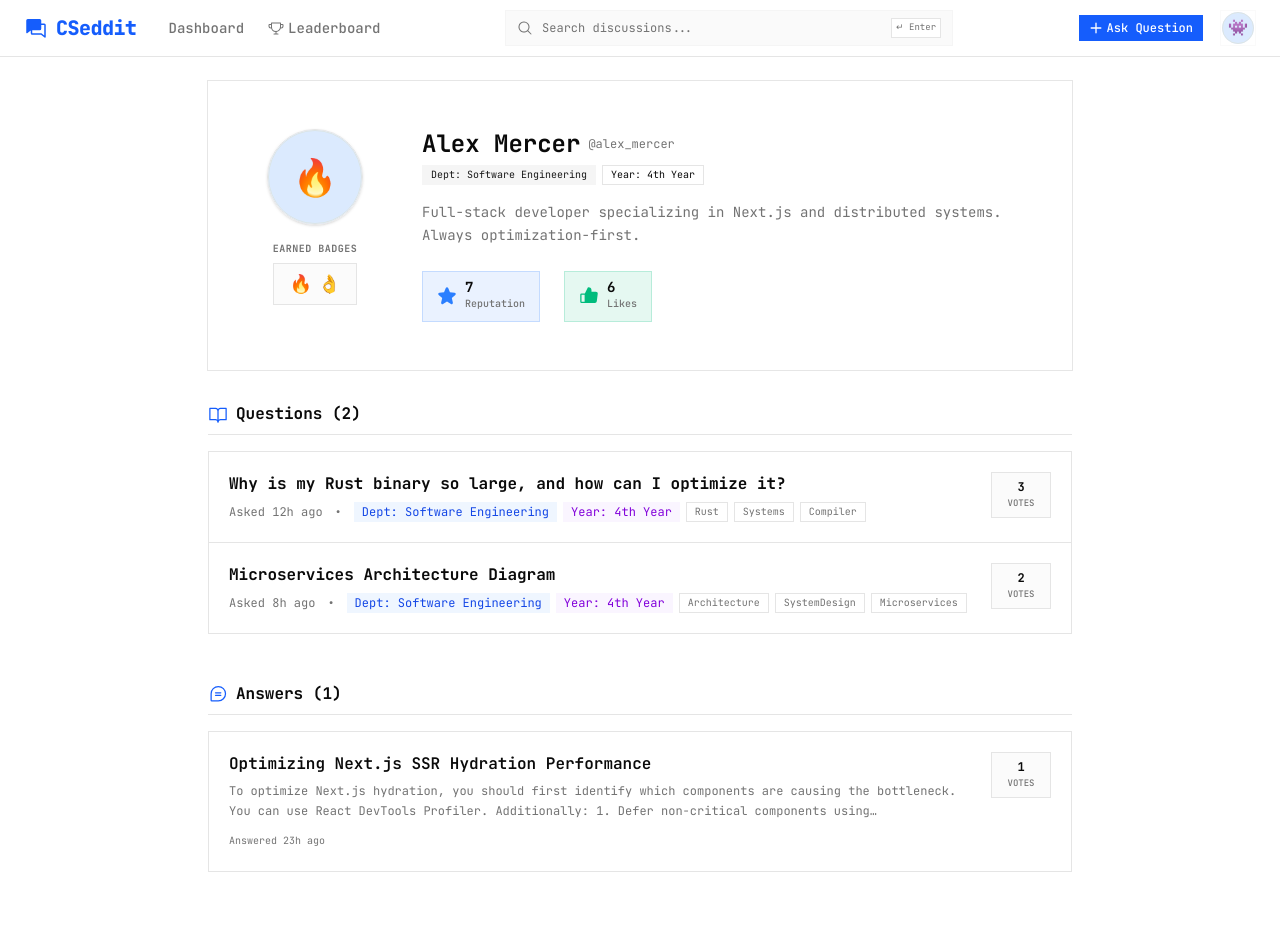
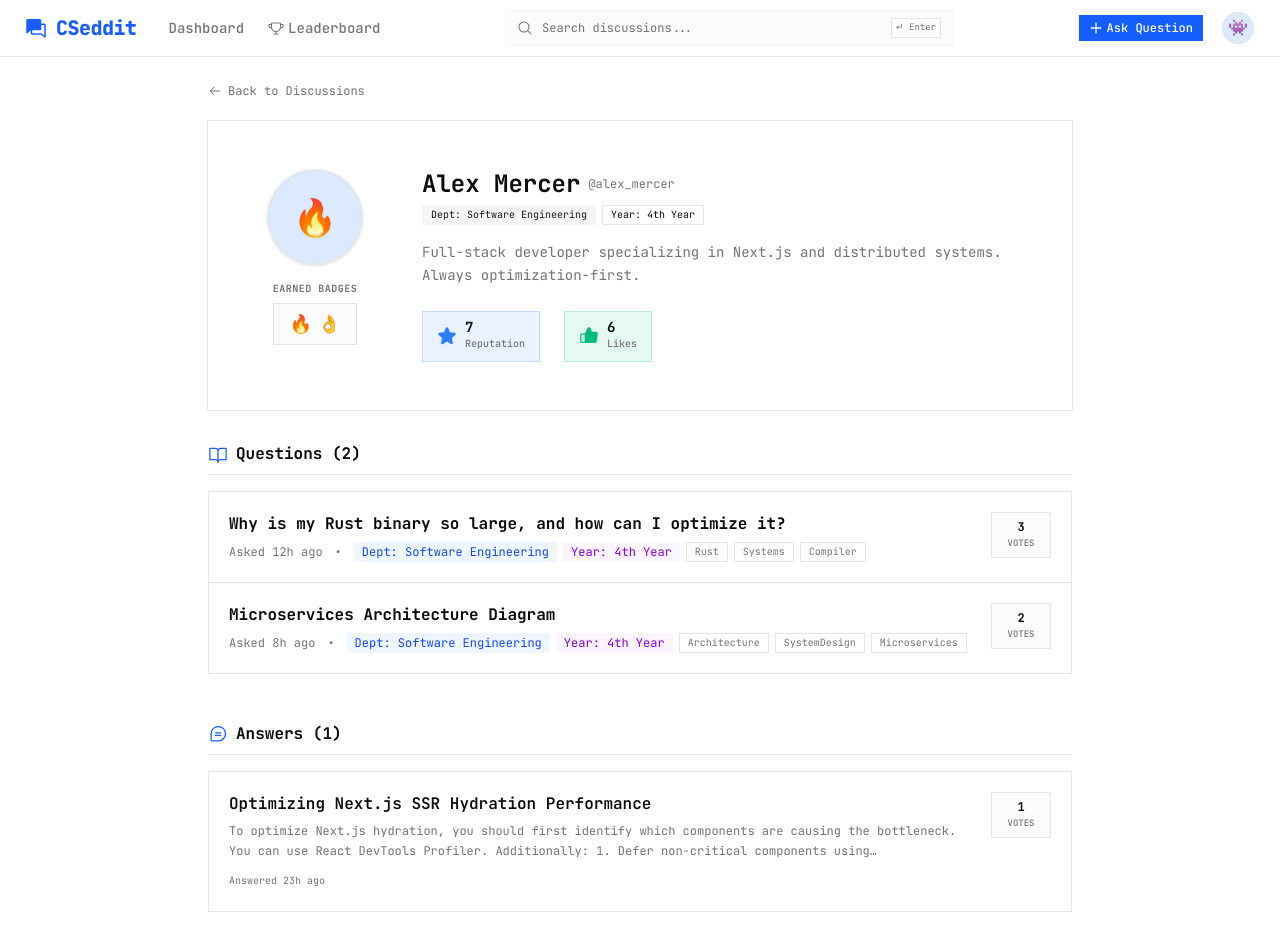
Before and after one commit to oscar-chj/cseddit, a Next.js app: page /profiles/alex_mercer in a window 1280 px wide. Before the commit the page ends 896 px from the top, so only its background shows below. Built offline with nearby package versions, Linux system fonts and the light colour scheme.

Commit message:
feat(ui): add back to discussions navigation on profile pages

```diff
--- a/src/app/profiles/[id]/page.tsx
+++ b/src/app/profiles/[id]/page.tsx
@@ -15,6 +15,7 @@
 import { formatTimeAgo } from "@/lib/postUtils"
 import { Answer, Post, User } from "@/types"
 import {
+  ArrowLeftIcon,
   BookOpenIcon,
   ChatTeardropTextIcon,
   StarIcon,
@@ -102,6 +103,16 @@
 
   return (
     <div className="mx-auto max-w-4xl space-y-8 px-4 py-6">
+      <div className="mb-4">
+        <Link
+          href="/"
+          className="inline-flex items-center gap-1.5 text-xs text-muted-foreground transition-colors hover:text-blue-600"
+        >
+          <ArrowLeftIcon className="h-3.5 w-3.5" />
+          <span>Back to Discussions</span>
+        </Link>
+      </div>
+
       {/* Profile Header Card */}
       <Card className="overflow-hidden rounded-none border-border bg-card">
         <CardContent className="p-6 sm:p-8">
```
